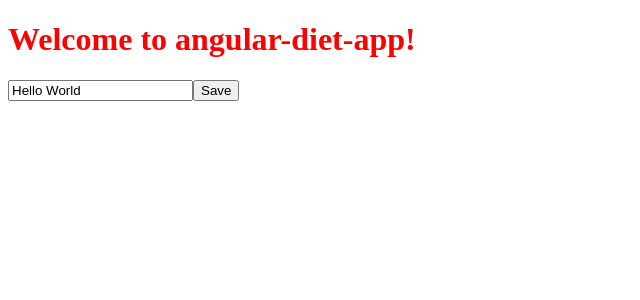
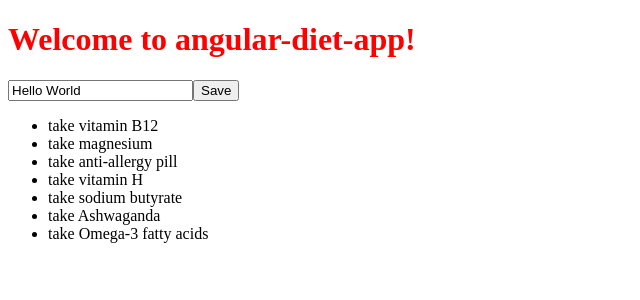
Before and after one commit to Monika-Stokowska/angular-diet-app, an Angular app: page / in a window 1280 px wide. Shown: the top 300 px of the page, without its empty margins (0-640 px from the left). Built offline with nearby package versions, Linux system fonts and the light colour scheme.

Commit message:
Added toDOList

```diff
--- a/src/app/app.component.ts
+++ b/src/app/app.component.ts
@@ -9,9 +9,23 @@ import { Component } from '@angular/core';
 
     <app-input-button-unit></app-input-button-unit>
 
+    <ul>
+      <li *ngFor = "let dietItem of dietApp">
+      {{ dietItem.title}}
+    </ul>
+
   `,
   styleUrls: ['./app.component.scss']
 })
 export class AppComponent {
   title = 'angular-diet-app';
+  dietApp = [
+    {title: 'take vitamin B12'},
+    {title: 'take magnesium'},
+    {title: 'take anti-allergy pill'},
+    {title: 'take vitamin H'},
+    {title: 'take sodium butyrate'},
+    {title: 'take Ashwaganda'},
+    {title: 'take Omega-3 fatty acids '},
+  ];
 }
```
